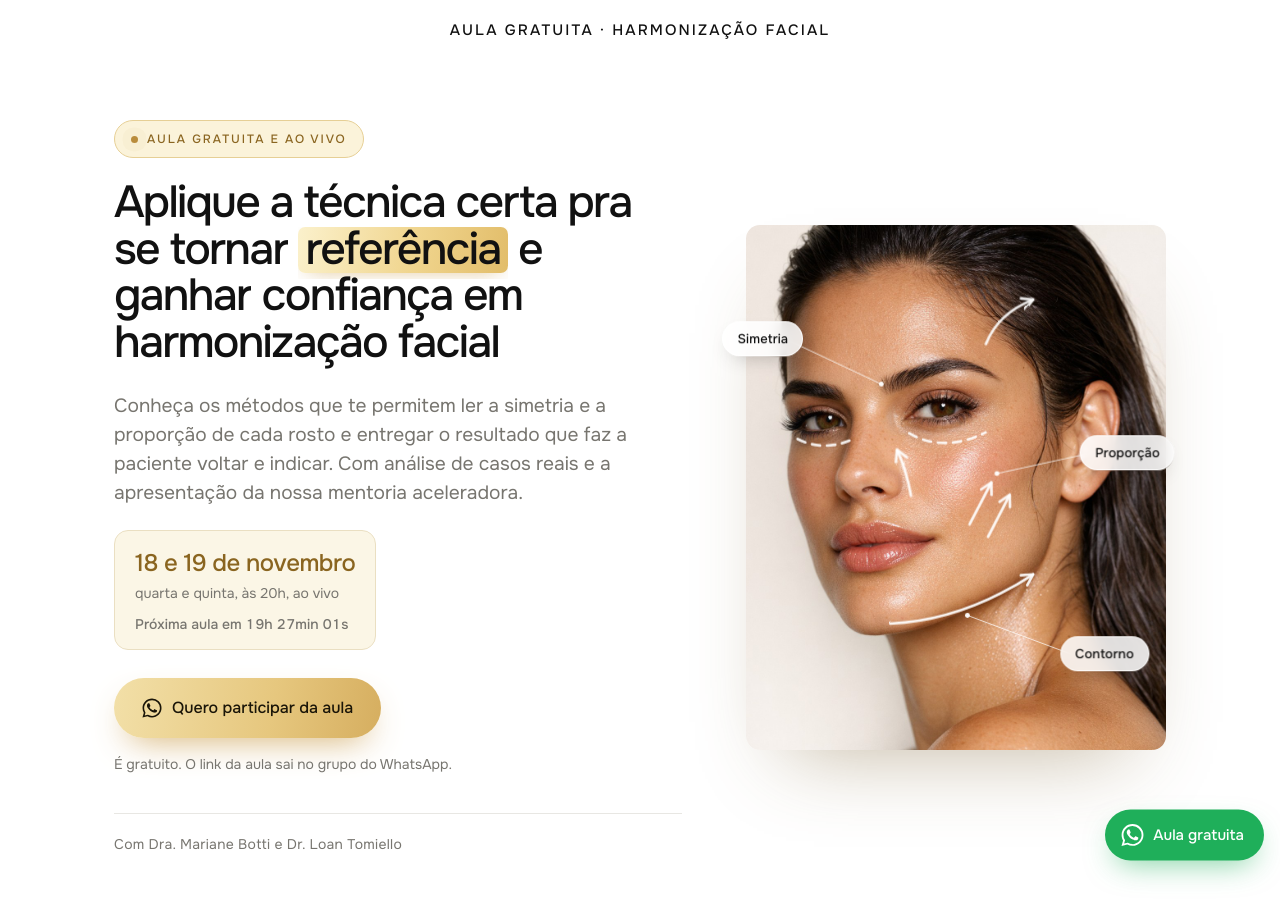
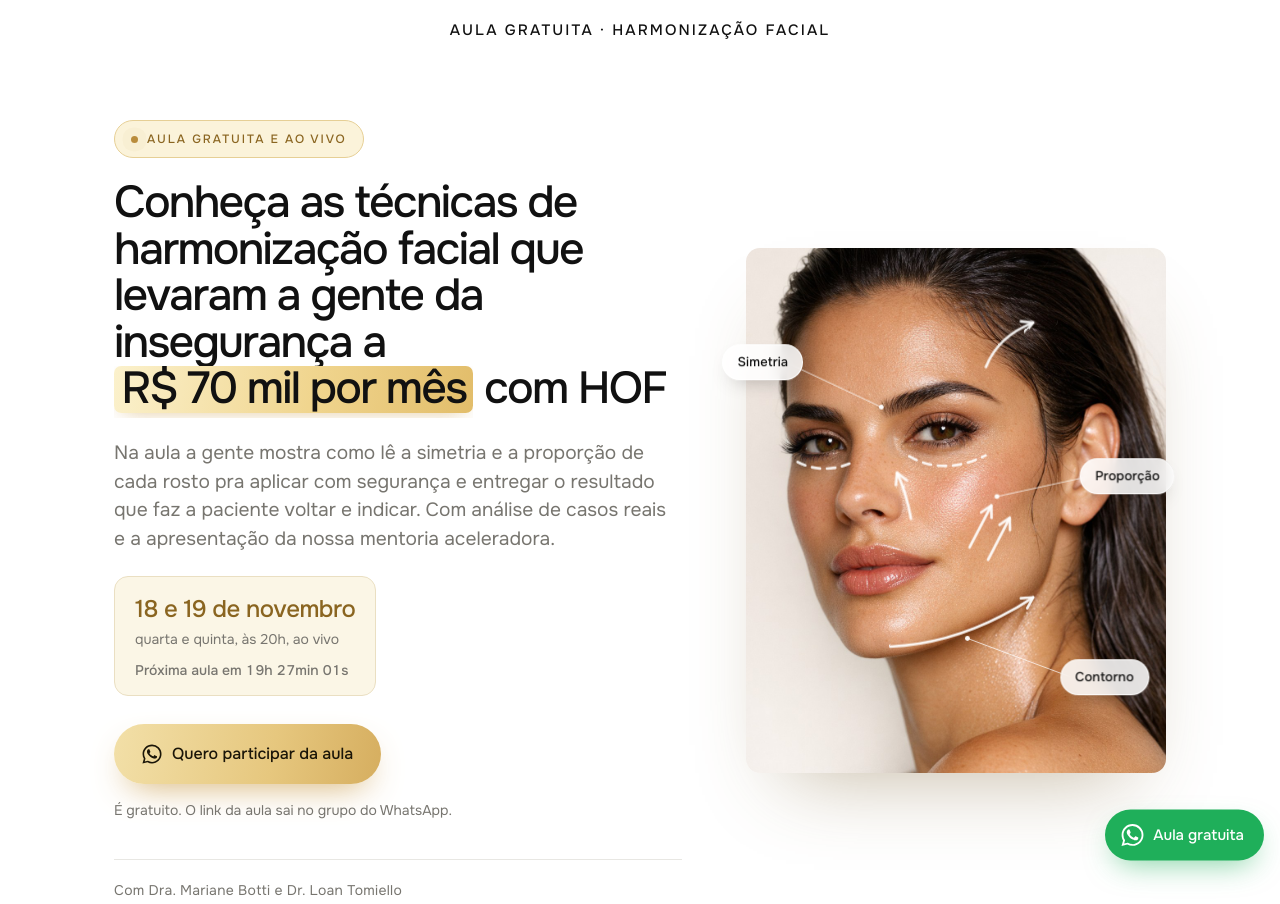
Before and after one commit to raelvvieira/aula-hof-nos, a plain HTML site: page index.html in a window 1280 px wide. Shown: the top 904 px of the page. Drawn offline with nearby package versions, Linux system fonts and the light colour scheme.

Commit message:
Headline da aula: da insegurança a R$ 70 mil por mês
Co-Authored-By: Claude Opus 5.5 <noreply@anthropic.com>

```diff
--- a/index.html
+++ b/index.html
@@ -5,7 +5,7 @@
 <meta name="viewport" content="width=device-width, initial-scale=1">
 <title>Aula gratuita de Harmonização Facial | Dra. Mariane Botti e Dr. Loan Tomiello</title>
 <meta name="description" content="Aula gratuita e ao vivo, dias 18 e 19/11 às 20h, para profissionais que fazem harmonização facial. Análise de casos reais e apresentação da mentoria com a Dra. Mariane Botti e o Dr. Loan Tomiello.">
-<meta property="og:title" content="Aula gratuita: a técnica certa pra se tornar referência em harmonização facial">
+<meta property="og:title" content="Aula gratuita: as técnicas de harmonização facial que levaram a gente da insegurança a R$ 70 mil por mês com HOF">
 <meta property="og:description" content="Ao vivo, dias 18 e 19/11 às 20h. O link da aula sai no grupo do WhatsApp.">
 <meta property="og:image" content="img/editorial.jpg">
 <meta name="theme-color" content="#ffffff">
@@ -364,8 +364,8 @@ mark,.hl > span{background:var(--gold);color:inherit;border-radius:.16em;padding
   <div class="wrap hero-g">
     <div>
       <span class="selo claro" data-r>Aula gratuita e ao vivo</span>
-      <h1 class="split">Aplique a técnica certa pra se tornar <mark>referência</mark> e ganhar confiança em harmonização facial</h1>
-      <p data-r>Conheça os métodos que te permitem ler a simetria e a proporção de cada rosto e entregar o resultado que faz a paciente voltar e indicar. Com análise de casos reais e a apresentação da nossa mentoria aceleradora.</p>
+      <h1 class="split">Conheça as técnicas de harmonização facial que levaram a gente da insegurança a <mark>R$ 70 mil por mês</mark> com HOF</h1>
+      <p data-r>Na aula a gente mostra como lê a simetria e a proporção de cada rosto pra aplicar com segurança e entregar o resultado que faz a paciente voltar e indicar. Com análise de casos reais e a apresentação da nossa mentoria aceleradora.</p>
       <div class="h-data" data-r><b>18 e 19 de novembro</b><span>quarta e quinta, às 20h, ao vivo</span><span class="cd" data-cd></span></div>
       <div data-r>
         <a class="btn ouro" data-wa href="#"><svg viewBox="0 0 24 24"><use href="#i-wa"/></svg>Quero participar da aula</a>
@@ -459,7 +459,7 @@ mark,.hl > span{background:var(--gold);color:inherit;border-radius:.16em;padding
     <div class="oferta" data-r>
       <div class="of-esq">
         <span class="selo">Aula gratuita e ao vivo</span>
-        <h2 class="split">Aplique a técnica certa pra se tornar <mark>referência</mark> e ganhar confiança em harmonização facial</h2>
+        <h2 class="split">Conheça as técnicas de harmonização facial que levaram a gente da insegurança a <mark>R$ 70 mil por mês</mark> com HOF</h2>
         <div class="of-data"><b>18 e 19 de novembro</b><span>quarta e quinta, às 20h, ao vivo</span><span class="cd" data-cd></span></div>
         <p class="of-p">Os métodos pra ler a simetria e a proporção de cada rosto, com análise de casos reais e a apresentação da nossa mentoria aceleradora.</p>
         <a class="btn ouro" data-wa href="#"><svg viewBox="0 0 24 24"><use href="#i-wa"/></svg>Quero participar da aula</a>
```
